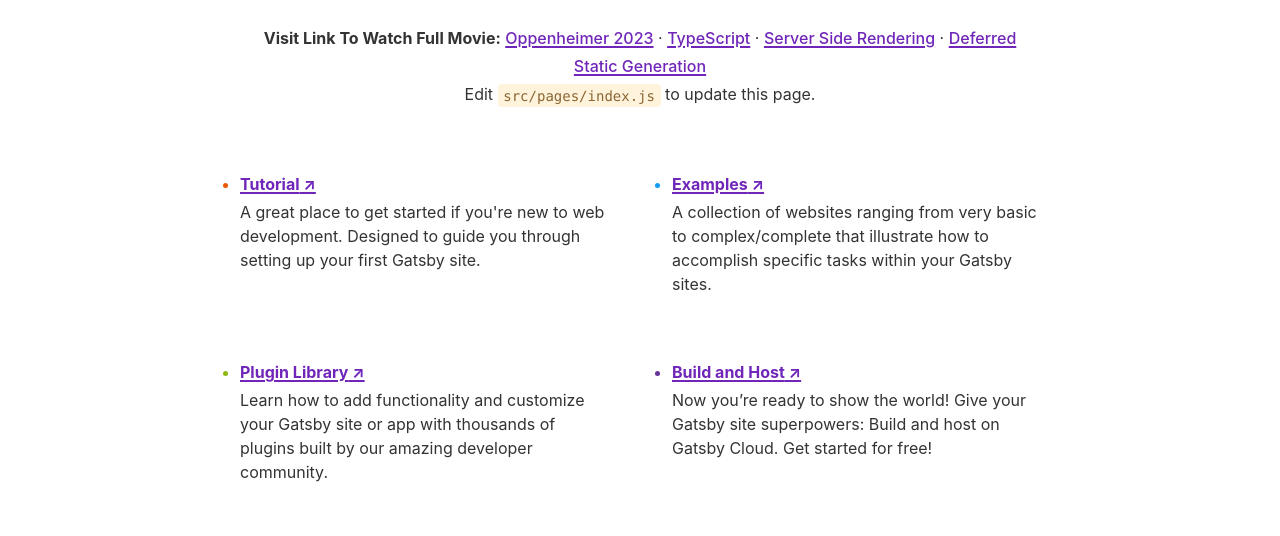
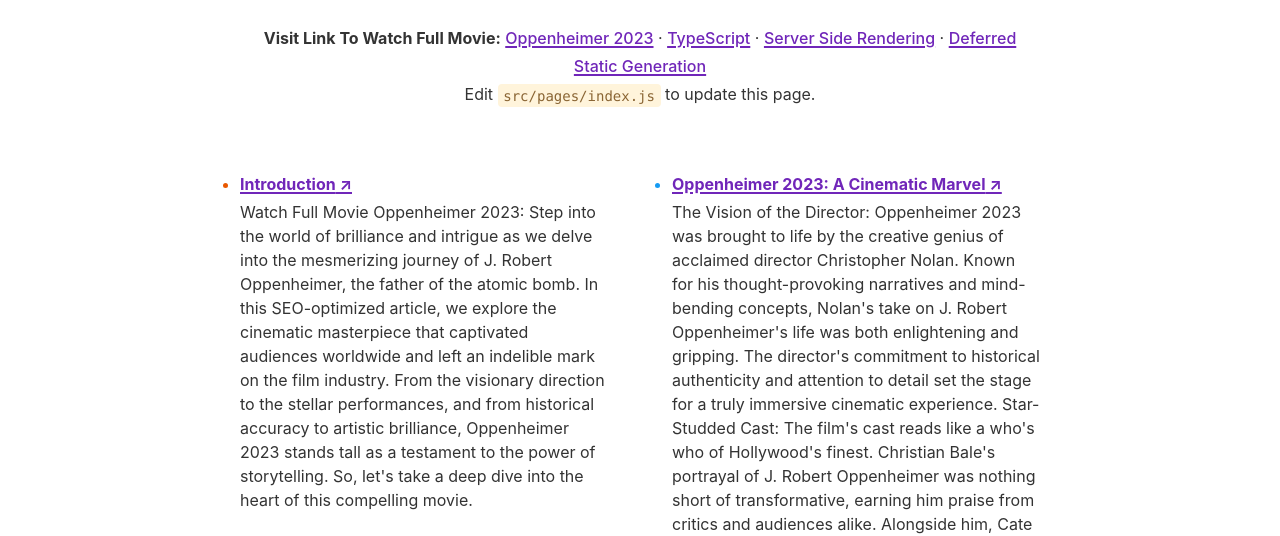
Before and after one commit to alviraamedee/watch-full-oppenheimer-2023-movie-a-masterpiece-of-historical-drama, a Gatsby site: page / in a window 1280 px wide. Shown: the part 265-801 px from the top of the page. Built offline with nearby package versions, Linux system fonts and the light colour scheme; Gatsby itself is replaced by a stand-in of ours.

Commit message:
Update index.js

```diff
--- a/src/pages/index.js
+++ b/src/pages/index.js
@@ -8,16 +8,16 @@
 
 const links = [
   {
-    text: "Tutorial",
-    url: "https://www.gatsbyjs.com/docs/tutorial",
+    text: "Introduction",
+    url: "https://watchfulloppenheimer2023moviea.gatsbyjs.io",
     description:
-      "A great place to get started if you're new to web development. Designed to guide you through setting up your first Gatsby site.",
+      "Watch Full Movie Oppenheimer 2023: Step into the world of brilliance and intrigue as we delve into the mesmerizing journey of J. Robert Oppenheimer, the father of the atomic bomb. In this SEO-optimized article, we explore the cinematic masterpiece that captivated audiences worldwide and left an indelible mark on the film industry. From the visionary direction to the stellar performances, and from historical accuracy to artistic brilliance, Oppenheimer 2023 stands tall as a testament to the power of storytelling. So, let's take a deep dive into the heart of this compelling movie.",
   },
   {
-    text: "Examples",
-    url: "https://github.com/gatsbyjs/gatsby/tree/master/examples",
+    text: "Oppenheimer 2023: A Cinematic Marvel",
+    url: "https://watchfulloppenheimer2023moviea.gatsbyjs.io",
     description:
-      "A collection of websites ranging from very basic to complex/complete that illustrate how to accomplish specific tasks within your Gatsby sites.",
+      "The Vision of the Director: Oppenheimer 2023 was brought to life by the creative genius of acclaimed director Christopher Nolan. Known for his thought-provoking narratives and mind-bending concepts, Nolan's take on J. Robert Oppenheimer's life was both enlightening and gripping. The director's commitment to historical authenticity and attention to detail set the stage for a truly immersive cinematic experience. Star-Studded Cast: The film's cast reads like a who's who of Hollywood's finest. Christian Bale's portrayal of J. Robert Oppenheimer was nothing short of transformative, earning him praise from critics and audiences alike. Alongside him, Cate Blanchett, as the enigmatic physicist Lisa Meitner, delivered a captivating performance that added depth to the narrative. The chemistry among the ensemble cast elevated the movie to new heights. Filming Locations and Cinematography: Oppenheimer 2023 took viewers on a visual odyssey, thanks to the breathtaking cinematography by Hoyte Van Hoytema. The movie was shot in a variety of locations, from historical laboratories to picturesque landscapes, each adding layers of authenticity to the narrative. The result was a visually stunning journey that held audiences spellbound.",
   },
   {
     text: "Plugin Library",
```
